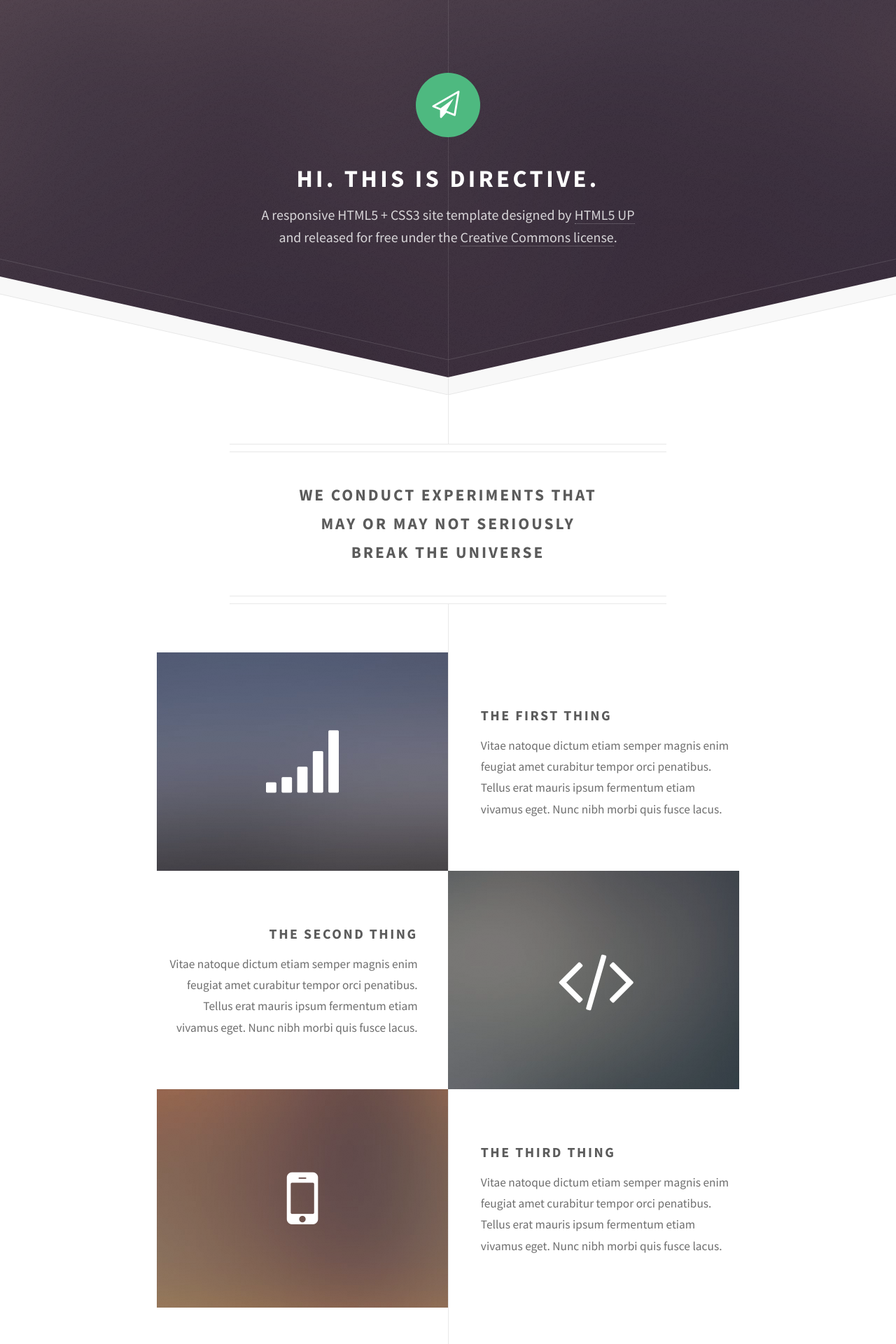
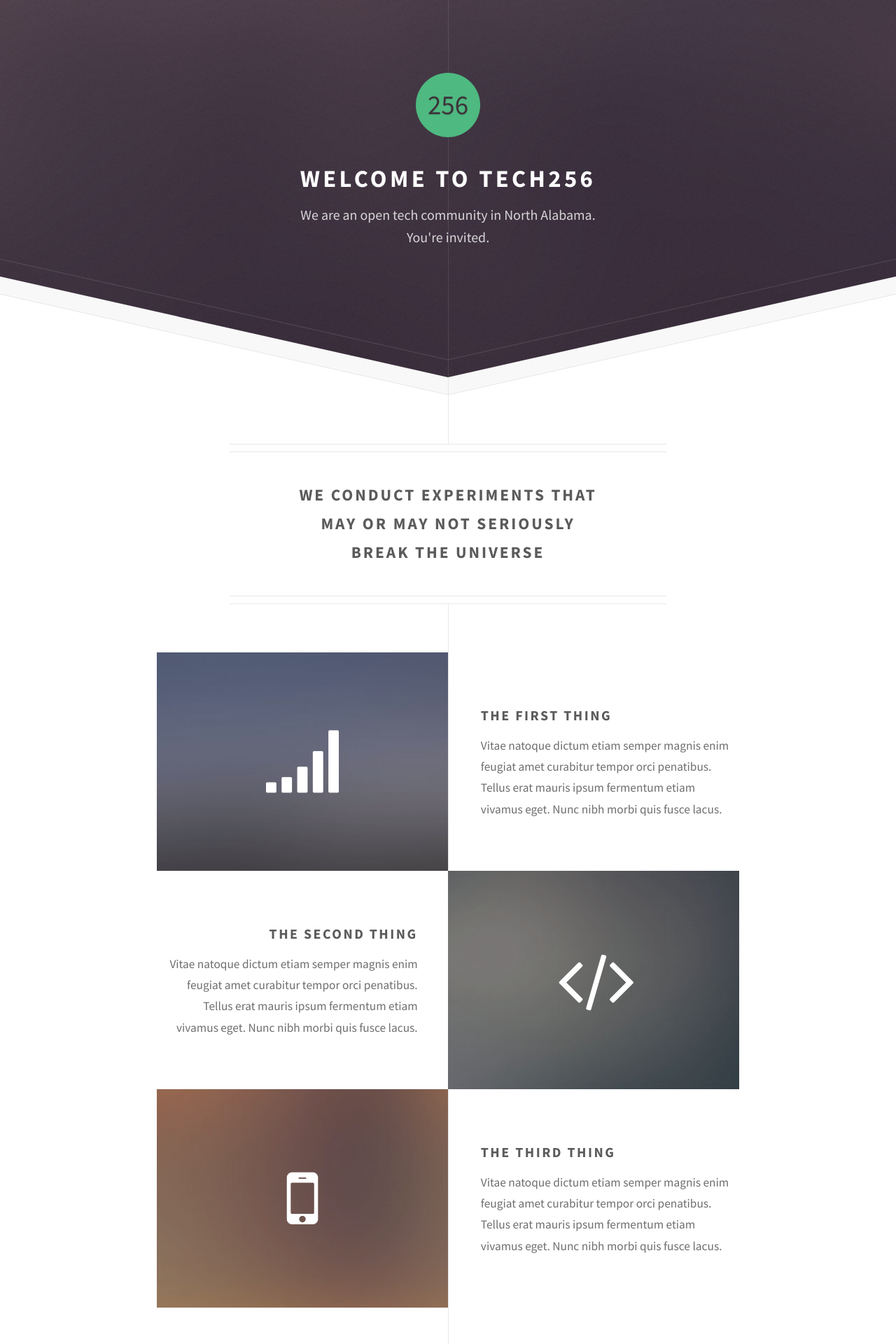
Before and after one commit to tech256/tech256.github.io, a Jekyll site: the page built from index.html, in a window 1280 px wide. Shown: the top 1920 px of the page at 70% size. Built offline with Jekyll 4.4.1, drawn with Linux system fonts in a browser that asks for light colours.

Commit message:
Customize header

```diff
--- a/_layouts/default.html
+++ b/_layouts/default.html
@@ -26,11 +26,13 @@
 
     <!-- Header -->
       <div id="header">
-        <span class="logo icon fa-paper-plane-o"></span>
-        <h1>Hi. This is Directive.</h1>
-        <p>A responsive HTML5 + CSS3 site template designed by <a href="http://html5up.net">HTML5 UP</a>
-        <br />
-        and released for free under the <a href="http://html5up.net/license">Creative Commons license</a>.</p>
+        <span class="logo icon">256</span>
+        <h1>Welcome to tech256</h1>
+        <p>
+          We are an open tech community in North Alabama.
+          <br/>
+          You're invited.
+        </p>
       </div>
 
     <!-- Main -->
--- a/css/style.scss
+++ b/css/style.scss
@@ -738,7 +738,7 @@
     .logo {
       background: $color-accent-bg;
       border-radius: 100%;
-      color: $color-accent-fg-bold;
+      color: darken($color-accent2-bg, 10%);
       cursor: default;
       display: inline-block;
       font-size: 2.25em;
@@ -747,6 +747,7 @@
       margin: 0 0 0.75em 0;
       text-align: center;
       width: 2.35em;
+      text-shadow: 0 0.02em 0.01em rgba(0,0,0,0.2), 0 -0.01em 0 rgba(255,255,255,0.3);
 
       &.fa-paper-plane-o:before {
         left: -0.075em;
```
